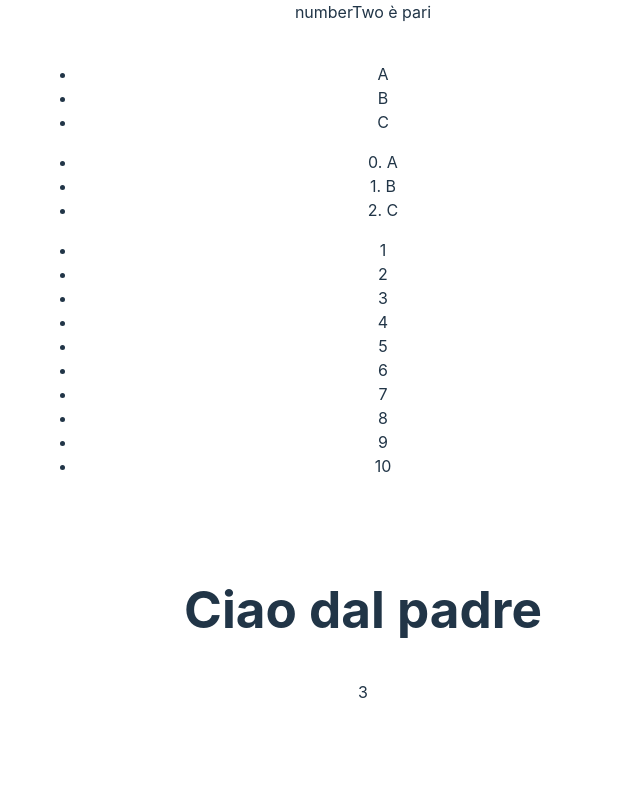
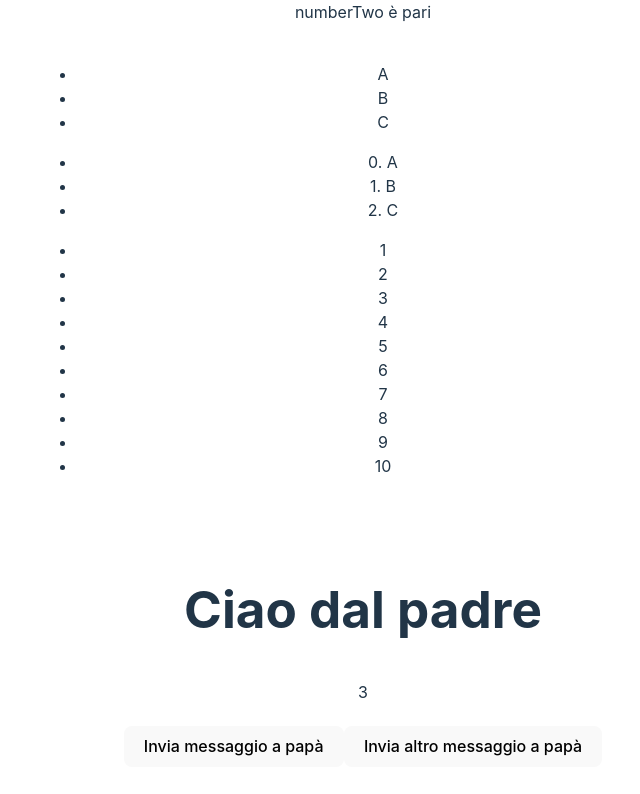
Before and after one commit to alessiovietri/vue-vite-starter, a Vue app: page / in a window 1280 px wide. Shown: the part 230-1024 px from the top of the page, without its empty margins (277-917 px from the left). Before the commit the page ends 977 px from the top, so only its background shows below. Built offline with nearby package versions, Linux system fonts and the light colour scheme.

Commit message:
Completato $emit

```diff
--- a/src/App.vue
+++ b/src/App.vue
@@ -13,6 +13,7 @@ import ConditionalOperators from './components/Topics/ConditionalOperators.vue';
 import LoopsInVue from './components/Topics/LoopsInVue.vue';
 import LifecycleHooks from './components/Topics/LifecycleHooks.vue';
 import FromFatherToSon from './components/Topics/FromFatherToSon.vue';
+import FromSonToFather from './components/Topics/FromSonToFather.vue';
 
 export default {
     name: "App",
@@ -24,6 +25,15 @@ export default {
         LoopsInVue,
         LifecycleHooks,
         FromFatherToSon,
+        FromSonToFather,
+    },
+    methods: {
+        reactToRandomEvent() {
+            console.log('Messaggio ricevuto, caro figlio');
+        },
+        reactToOtherRandomEvent(data) {
+            console.log('Messaggio ricevuto, caro figlio. Mi hai detto:', data);
+        },
     }
 };
 </script>
@@ -41,6 +51,8 @@ export default {
     <LifecycleHooks />
 
     <FromFatherToSon :count="3" message="Ciao dal padre" />
+
+    <FromSonToFather @randomEvent="reactToRandomEvent" @otherRandomEvent="reactToOtherRandomEvent" />
 </template>
 
 <!-- Nel componente App.vue, rimuoviamo anche l'attributo scoped su <style> -->
--- /dev/null
+++ b/src/components/Topics/FromSonToFather.vue
@@ -0,0 +1,29 @@
+<!--
+
+-->
+<script>
+export default {
+    name: 'FromSonToFather',
+    data() {
+        return {
+        }
+    },
+}
+</script>
+
+<template>
+
+    <section id="from-son-to-father">
+        <button @click="$emit('randomEvent')">
+            Invia messaggio a papà
+        </button>
+
+        <button @click="$emit('otherRandomEvent', 'TVB')">
+            Invia altro messaggio a papà
+        </button>
+    </section>
+
+</template>
+
+<style scoped>
+</style>
```
Also changed, not shown: 1 other file (tests, documents, lock files or other folders).
